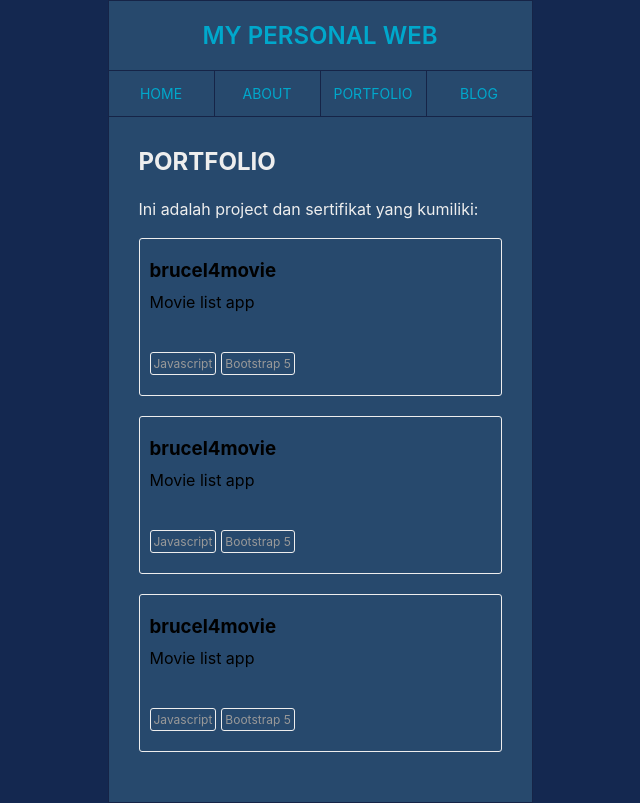
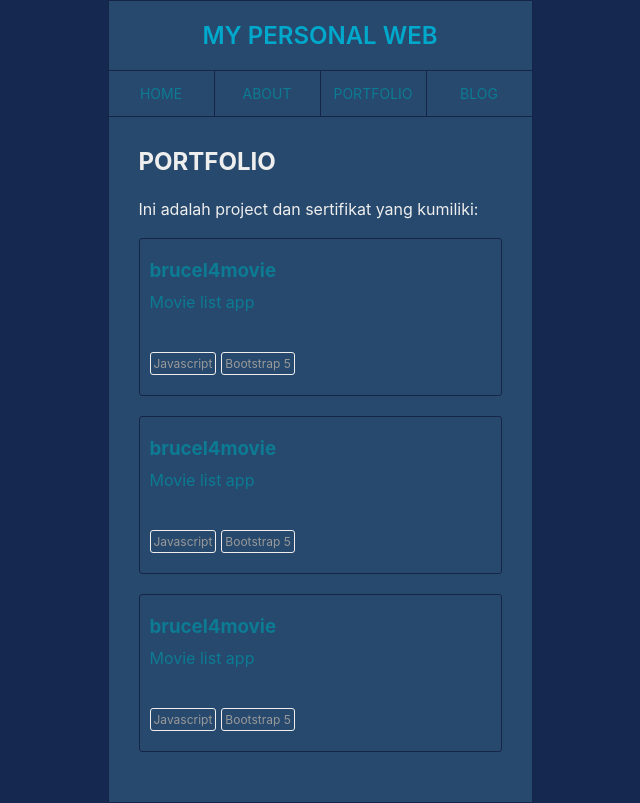
Before and after one commit to BrucelD14/personal-web, a React (Create React App) app: page /portfolio in a window 1280 px wide. Shown: the whole page, without its empty margins (320-960 px from the left). Built offline with nearby package versions, Linux system fonts and the light colour scheme.

Commit message:
styling about

```diff
--- a/src/App.css
+++ b/src/App.css
@@ -45,11 +45,12 @@
     flex: 1 1 0;
     text-align: center;
     padding: 14px 0;
-    color: var(--txt-secndary);
+    color: var(--txt-primary);
     text-decoration: none;
 }
 
 .nav-item:hover {
+    color: var(--txt-secndary);
     transform: scale(1.1) ;
     -webkit-transform: scale(1.1) ;
     -moz-transform: scale(1.1) ;
@@ -77,6 +78,16 @@
 .home {
     background-image: url('../public/bg-home.jpg');
     background-size: cover;
+}
+
+.about {
+    display: flex;
+    flex-direction: column;
+}
+
+.about-image {
+    max-width: 75%;
+    border-radius: 3px;
 }
 
 .articles {
@@ -121,12 +132,12 @@
 }
 
 .portfolio {
-    color: #000;
+    color: var(--txt-primary);
     text-decoration: none;
 }
 
 .portfolio-card {
-    border: 1px solid #eee;
+    border: 1px solid var(--bdr-primary);
     padding: 20px 10px;
     border-radius: 3px;
     transition: ease .3s;
@@ -134,13 +145,14 @@
 }
 
 .portfolio-card:hover {
+    color: #00A8CC;
     transform: translate(6px,-6px);
     -webkit-transform: translate(6px,-6px);
     -moz-transform: translate(6px,-6px);
 
-    box-shadow: -5px 5px 0px 0px rgba(0,0,0,1);
-    -webkit-box-shadow: -5px 5px 0px 0px rgba(0,0,0,1);
-    -moz-box-shadow: -5px 5px 0px 0px rgba(0,0,0,1);
+    box-shadow: -5px 5px 0px 0px var(--txt-secndary);
+    -webkit-box-shadow: -5px 5px 0px 0px var(--txt-secndary);
+    -moz-box-shadow: -5px 5px 0px 0px var(--txt-secndary);
 
 }
 
--- a/src/pages/About.js
+++ b/src/pages/About.js
@@ -8,6 +8,7 @@ export default function About() {
   return (
     <section className="section">
       <h1 className="section-title">ABOUT</h1>
+      <img src="https://thumbs2.imgbox.com/9e/10/IbsY3MDA_t.jpg" className="about-image" alt="profile-image"/>
       <p className="section-description">
         Halo namaku Brucel, aku adalah seorang Web Developer yang baru mulai
         belajar React.js
```
Also changed, not shown: public/profile.jpg (added).
